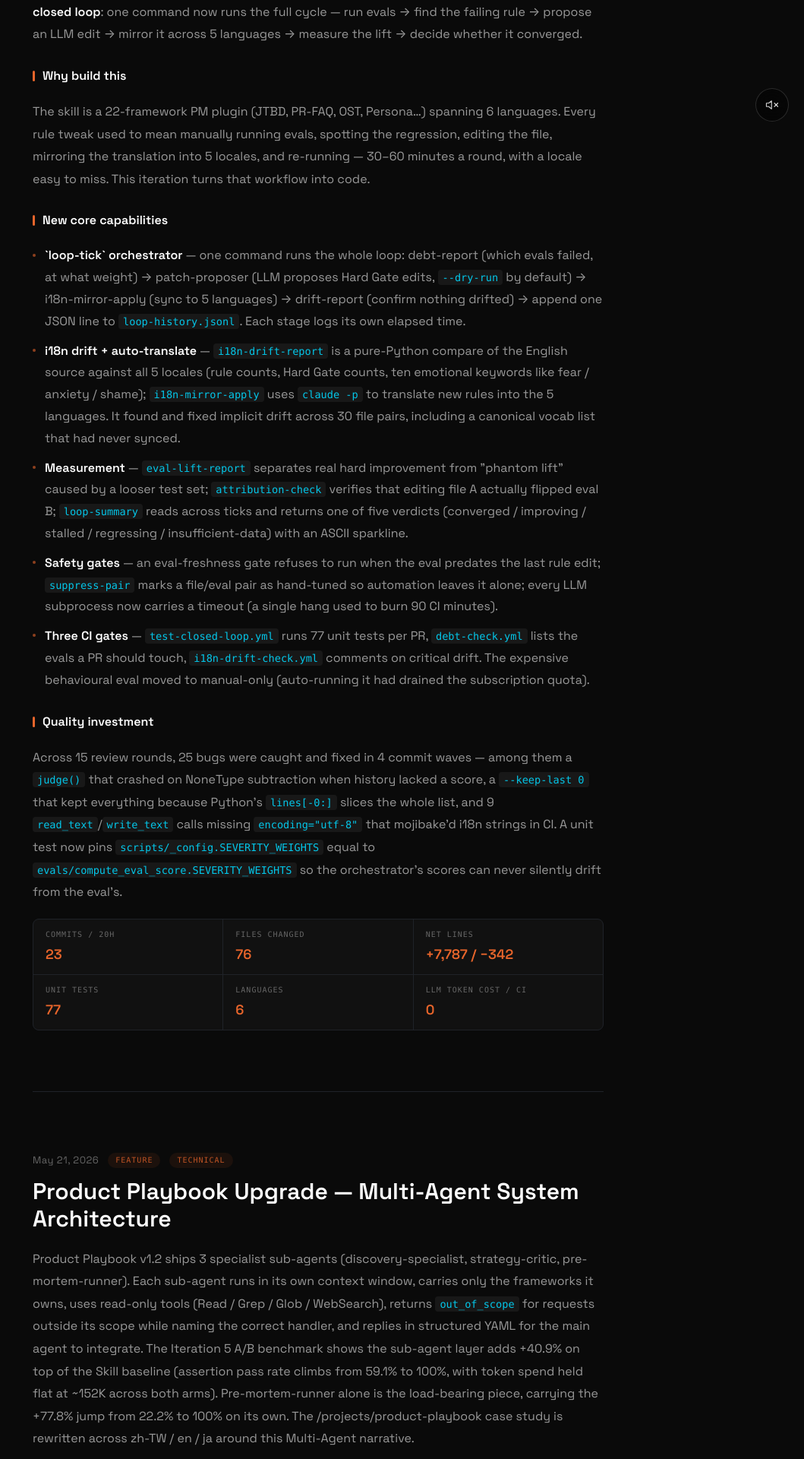
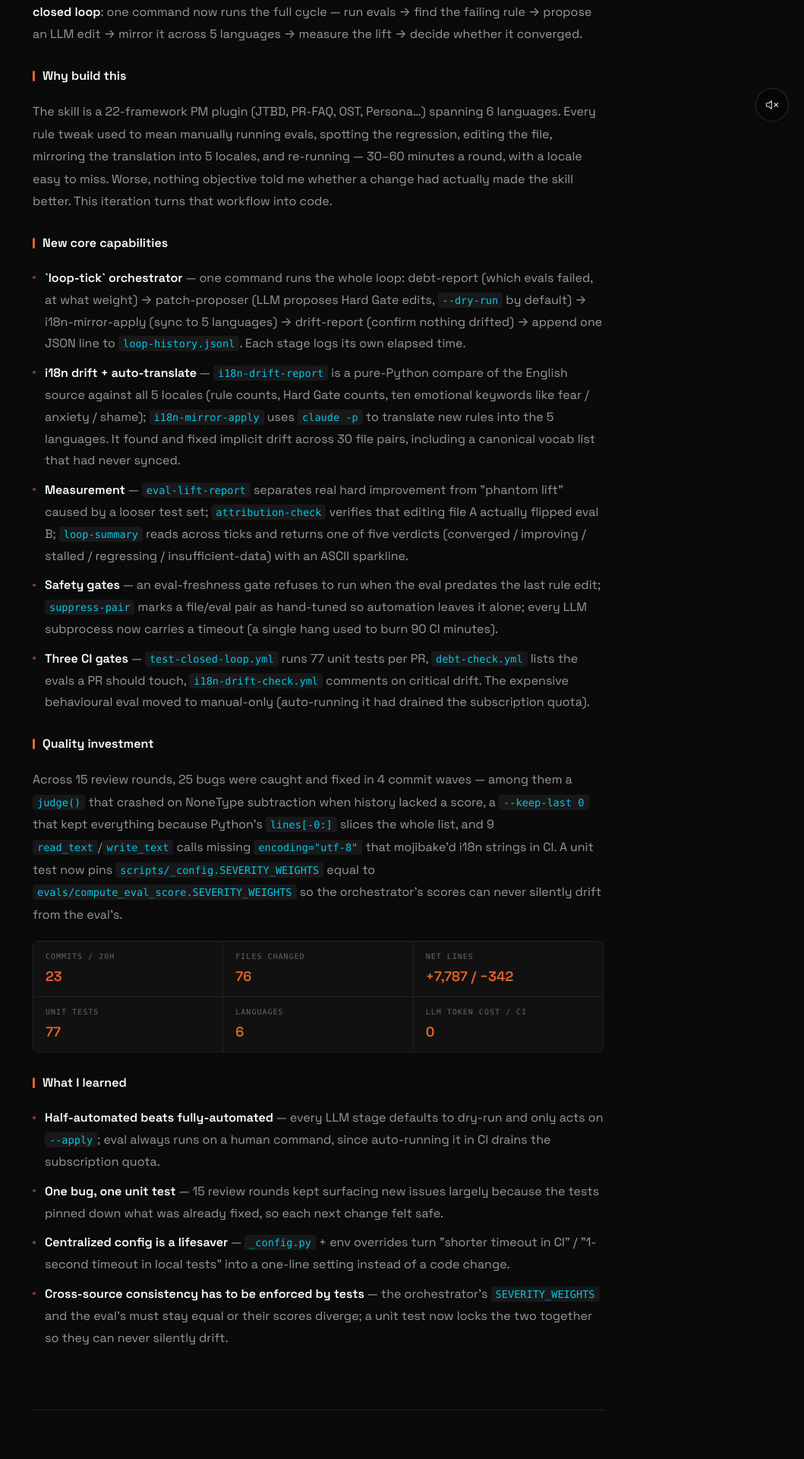
Before and after one commit to Kaminoikari/charles-portfolio, a React (Vite) app: page /changelog in a window 1280 px wide. Shown: the part 620-2540 px from the top of the page at 76% size, without its empty margins (221-1280 px from the left). Built offline with nearby package versions, Linux system fonts and the light colour scheme.

Commit message:
feat(changelog): add 'what I learned' section and the missing 'no objective signal' pain point to v1.2.12 entry

```diff
--- a/src/data/changelog.en.ts
+++ b/src/data/changelog.en.ts
@@ -26,7 +26,7 @@ export const changelog: ChangelogEntry[] = [
     body: [
       'Product Playbook v1.2.12 turns the skill\'s hand-cranked tuning workflow into a **half-automated closed loop**: one command now runs the full cycle — run evals → find the failing rule → propose an LLM edit → mirror it across 5 languages → measure the lift → decide whether it converged.',
       { kind: 'heading', text: 'Why build this' },
-      'The skill is a 22-framework PM plugin (JTBD, PR-FAQ, OST, Persona…) spanning 6 languages. Every rule tweak used to mean manually running evals, spotting the regression, editing the file, mirroring the translation into 5 locales, and re-running — 30–60 minutes a round, with a locale easy to miss. This iteration turns that workflow into code.',
+      'The skill is a 22-framework PM plugin (JTBD, PR-FAQ, OST, Persona…) spanning 6 languages. Every rule tweak used to mean manually running evals, spotting the regression, editing the file, mirroring the translation into 5 locales, and re-running — 30–60 minutes a round, with a locale easy to miss. Worse, nothing objective told me whether a change had actually made the skill better. This iteration turns that workflow into code.',
       { kind: 'heading', text: 'New core capabilities' },
       {
         kind: 'list',
@@ -49,6 +49,16 @@ export const changelog: ChangelogEntry[] = [
           { value: '77', label: 'unit tests' },
           { value: '6', label: 'languages' },
           { value: '0', label: 'LLM token cost / CI' },
+        ],
+      },
+      { kind: 'heading', text: 'What I learned' },
+      {
+        kind: 'list',
+        items: [
+          '**Half-automated beats fully-automated** — every LLM stage defaults to dry-run and only acts on `--apply`; eval always runs on a human command, since auto-running it in CI drains the subscription quota.',
+          '**One bug, one unit test** — 15 review rounds kept surfacing new issues largely because the tests pinned down what was already fixed, so each next change felt safe.',
+          '**Centralized config is a lifesaver** — `_config.py` + env overrides turn "shorter timeout in CI" / "1-second timeout in local tests" into a one-line setting instead of a code change.',
+          '**Cross-source consistency has to be enforced by tests** — the orchestrator\'s `SEVERITY_WEIGHTS` and the eval\'s must stay equal or their scores diverge; a unit test now locks the two together so they can never silently drift.',
         ],
       },
     ],
--- a/src/data/changelog.ja.ts
+++ b/src/data/changelog.ja.ts
@@ -42,7 +42,7 @@ export const changelog: ChangelogEntry[] = [
     body: [
       'Product Playbook v1.2.12 は、このスキルの「手回し式」反復フローを**半自動の閉ループ**へ進化させます：1 つのコマンドで全周——テスト実行 → 失敗したルールを特定 → LLM で修正案を提示 → 5 言語へ同期 → 改善幅を計測 → 収束したか判定——を回せます。',
       { kind: 'heading', text: 'なぜ作ったか' },
-      'このスキルは 22 の PM フレームワーク（JTBD、PR-FAQ、OST、Persona…）を 6 言語にわたって搭載するプラグインです。これまではルールを 1 つ調整するたびに、手動で eval を回し、どの eval が後退したか確認し、ファイルを編集し、翻訳を 5 ロケールへ同期し、再度回して確認する必要がありました——1 周 30〜60 分かかり、どこかの言語を取りこぼしがちでした。今回の iteration はこのワークフローをコード化します。',
+      'このスキルは 22 の PM フレームワーク（JTBD、PR-FAQ、OST、Persona…）を 6 言語にわたって搭載するプラグインです。これまではルールを 1 つ調整するたびに、手動で eval を回し、どの eval が後退したか確認し、ファイルを編集し、翻訳を 5 ロケールへ同期し、再度回して確認する必要がありました——1 周 30〜60 分かかり、どこかの言語を取りこぼしがちでした。さらに悪いことに、その変更が本当にスキルを良くしたのかを客観的に教えてくれる指標がありませんでした。今回の iteration はこのワークフローをコード化します。',
       { kind: 'heading', text: '追加した中核機能' },
       {
         kind: 'list',
@@ -65,6 +65,16 @@ export const changelog: ChangelogEntry[] = [
           { value: '77', label: '単体テスト' },
           { value: '6', label: '対応言語' },
           { value: '0', label: 'CI の LLM token コスト' },
+        ],
+      },
+      { kind: 'heading', text: '学んだこと' },
+      {
+        kind: 'list',
+        items: [
+          '**「半自動」は「全自動」よりずっと現実的** — 各 LLM ステージはデフォルトで dry-run、`--apply` を付けて初めて実際に動きます。eval は常に人間のコマンドで実行します——CI で自動実行するとサブスク quota を焼き尽くすからです。',
+          '**バグを 1 つ直すごとに unit test を 1 つ書く** — 15 ラウンドのレビューが新しい問題を掘り続けられたのは、テストが修正済みの箇所を固定し、次のブロックを安心して触れたからです。',
+          '**設定値の集中管理が命綱** — `_config.py` + env override により、「CI では短い timeout」「ローカルテストでは 1 秒 timeout」が、コード変更ではなく 1 行の設定で済みます。',
+          '**クロスソースの一貫性はテストで強制する** — orchestrator の `SEVERITY_WEIGHTS` と eval の値は等しくなければスコアが乖離します。今では 1 つの unit test で両者を固定し、二度と黙ってドリフトしません。',
         ],
       },
     ],
--- a/src/data/changelog.zh-TW.ts
+++ b/src/data/changelog.zh-TW.ts
@@ -41,7 +41,7 @@ export const changelog: ChangelogEntry[] = [
     body: [
       'Product Playbook v1.2.12 把這個 skill 從「人工手搖」的迭代流程升級成**半自動閉環**：跑一個指令就能完成整圈循環——跑測試 → 找出失敗的規則 → 用 LLM 提出修改 → 同步到 5 個語言 → 衡量改進幅度 → 判斷是否收斂。',
       { kind: 'heading', text: '為什麼要做' },
-      '這個 skill 是橫跨 6 個語言、含 22 個 PM 框架（JTBD、PR-FAQ、OST、Persona…）的外掛。過去每調一條規則，都得手動跑測試、看哪個 eval 退步、改檔案、把翻譯同步到 5 個語系、再跑一次確認——一輪 30–60 分鐘，而且很容易漏掉某個語言。這次 iteration 把整套工作流變成程式碼。',
+      '這個 skill 是橫跨 6 個語言、含 22 個 PM 框架（JTBD、PR-FAQ、OST、Persona…）的外掛。過去每調一條規則，都得手動跑測試、看哪個 eval 退步、改檔案、把翻譯同步到 5 個語系、再跑一次確認——一輪 30–60 分鐘，而且很容易漏掉某個語言。更糟的是，沒有客觀指標告訴我「這次改動到底有沒有讓 skill 變好」。這次 iteration 把整套工作流變成程式碼。',
       { kind: 'heading', text: '新增的核心能力' },
       {
         kind: 'list',
@@ -64,6 +64,16 @@ export const changelog: ChangelogEntry[] = [
           { value: '77', label: '單元測試' },
           { value: '6', label: '支援語言' },
           { value: '0', label: 'CI LLM token 成本' },
+        ],
+      },
+      { kind: 'heading', text: '學到的事' },
+      {
+        kind: 'list',
+        items: [
+          '**「半自動」比「全自動」現實得多** — 每個 LLM stage 都默認 dry-run，下 `--apply` 才動真的；eval 永遠由人下指令，因為 CI 自動跑會把訂閱 quota 燒光。',
+          '**每修一個 bug 就寫一個 unit test** — 15 輪審查能持續挖出新問題，很大原因是測試把已修好的東西鎖住，讓我能放心改下一塊。',
+          '**設定值集中化救命** — `_config.py` + env override 讓「在 CI 用較短 timeout」「在本地測試用 1 秒 timeout」變成一行設定，而不是改程式碼。',
+          '**跨來源一致性要用測試強制** — orchestrator 的 `SEVERITY_WEIGHTS` 和 eval 的必須相等，否則兩邊分數會偏差；現在寫成一條 unit test 把它們鎖死，未來再也不會默默漂移。',
         ],
       },
     ],
```
